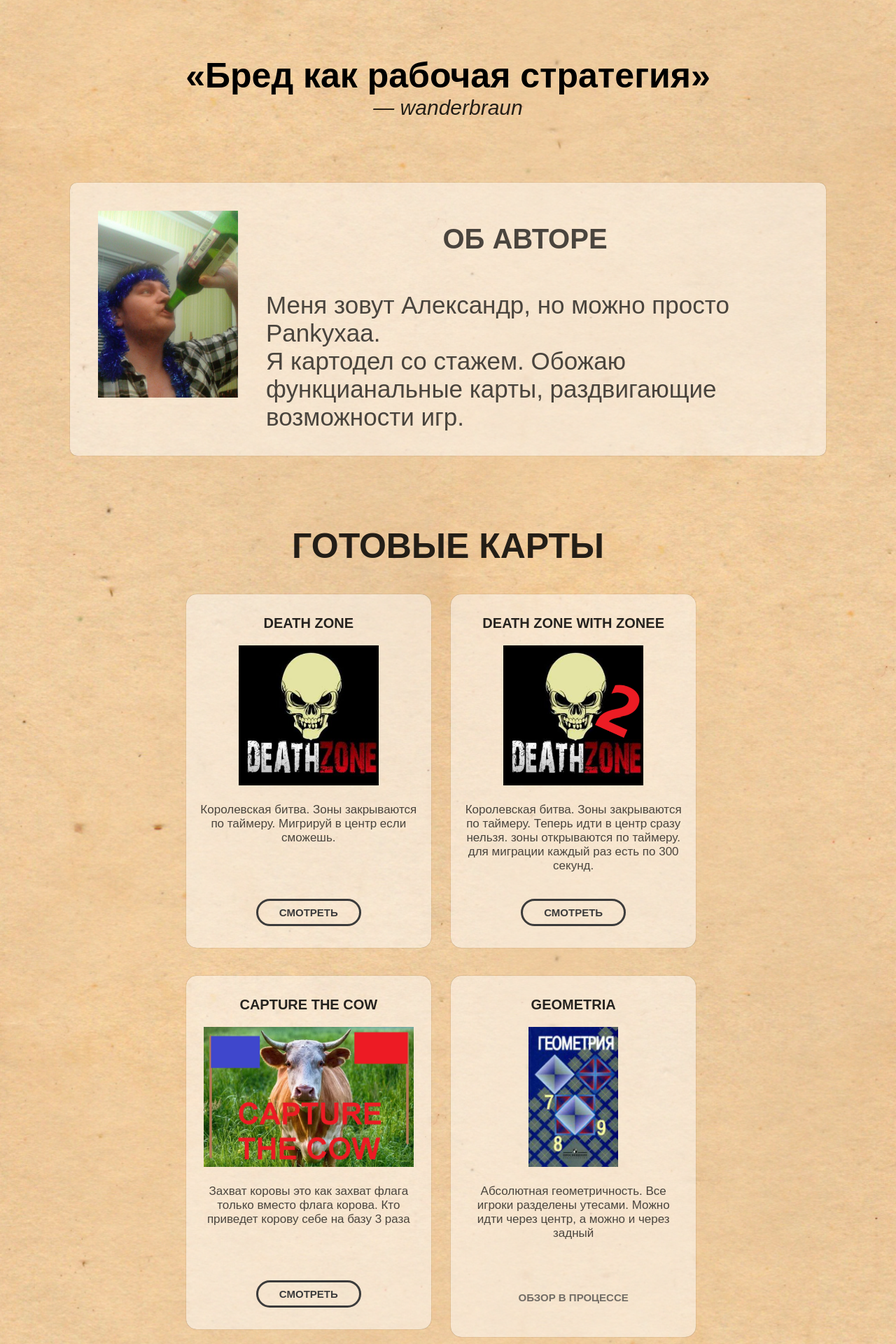
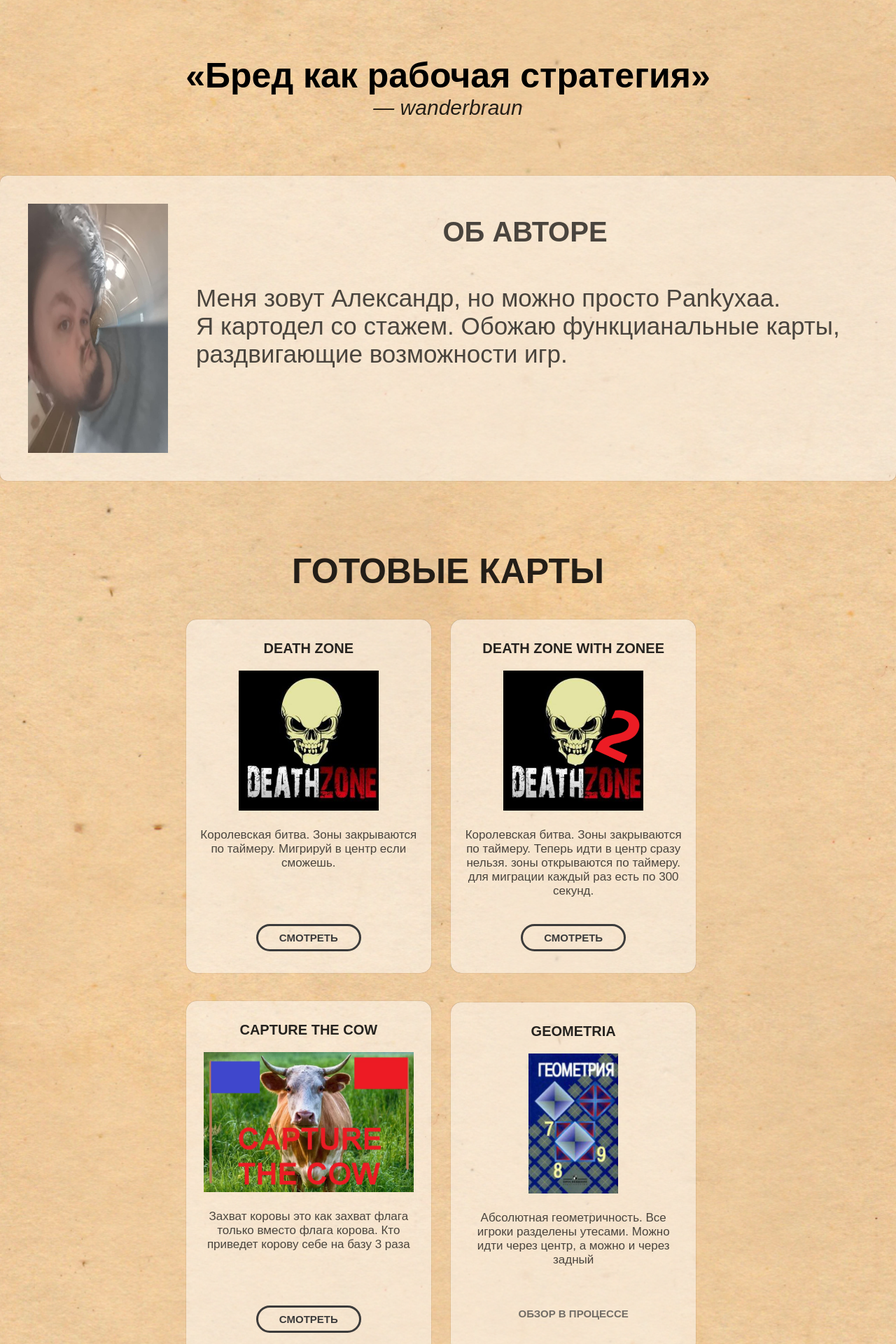
Before and after one commit to Deg-var/Deg-var, a PHP site: page / in a window 1280 px wide. Shown: the part 459-2379 px from the top of the page at 70% size. Run offline with PHP 8.4, Linux system fonts and the light colour scheme; data that the repository does not hold is empty.

Commit message:
center autor

```diff
--- a/index.php
+++ b/index.php
@@ -46,6 +46,7 @@
         $karts = get_products();
         require("karta.php");
         ?>
+        <div class="contKarts"><?= $count_karts?></div>
     </div>
         <div class="svas" id="svas">
             <div class="svas_text">Есть предложения?<br>Свяжись со мной!</div>
--- a/karta.php
+++ b/karta.php
@@ -8,7 +8,8 @@
     <div class="podpis">
         <div class="podpis_text"><?= $karta['opis'] ?>
         </div>
-        <p class="smotri"><a href="#openModal">СМОТРЕТЬ</a></p>
+        <div class="smotri">
+        <p ><a href="#openModal">СМОТРЕТЬ</a></p></div>
     </div>
 </div>
 
--- a/knopke.js
+++ b/knopke.js
@@ -3,7 +3,6 @@ let ssils = document.querySelectorAll(".nazvanie")
 
 for (let i = 0; i < knopkas.length; i++) {
     if (ssils[i].dataset.id == 0) {
-        knopkas[i].classList.remove("smotri");
         knopkas[i].classList.add("proc");
         knopkas[i].textContent = "ОБЗОР В ПРОЦЕССЕ";
     }
--- a/style.css
+++ b/style.css
@@ -33,7 +33,7 @@ body {
     box-shadow: 0px 0px 1px rgba(0, 0, 0, 0.5);
     background: rgba(255, 255, 255, 0.5);
     border-radius: 10px;
-    margin: 10px 100px;
+    margin: auto;
     margin-bottom: 100px;
     vertical-align: middle;
 }
@@ -161,6 +161,7 @@ header {
     margin: 40px 20px 0px 0px;
     display: inline-block;
     padding-bottom: 20px;
+    vertical-align: middle;
 }
 
 .vidos1 {
@@ -216,19 +217,19 @@ header {
     text-decoration: none;
     color: rgb(59, 59, 59);
     font-size: 15px;
+    margin: 0;
 }
 
 .smotri a:hover {
     color: rgba(0, 0, 0, 0.9);
-    border: solid rgba(0, 0, 0, 0.9);
+    border: solid rgba(0, 0, 0, 1.0);
 }
 
 .proc {
-    padding: 8px 30px;
-    border-radius: 30px;
     text-decoration: none;
     color: rgba(59, 59, 59, 0.7);
     font-size: 15px;
+    padding: 8px 30px;
 }
 
 
```
Also changed, not shown: catalog_db.php (line endings or trailing spaces), img/i.jpg.
